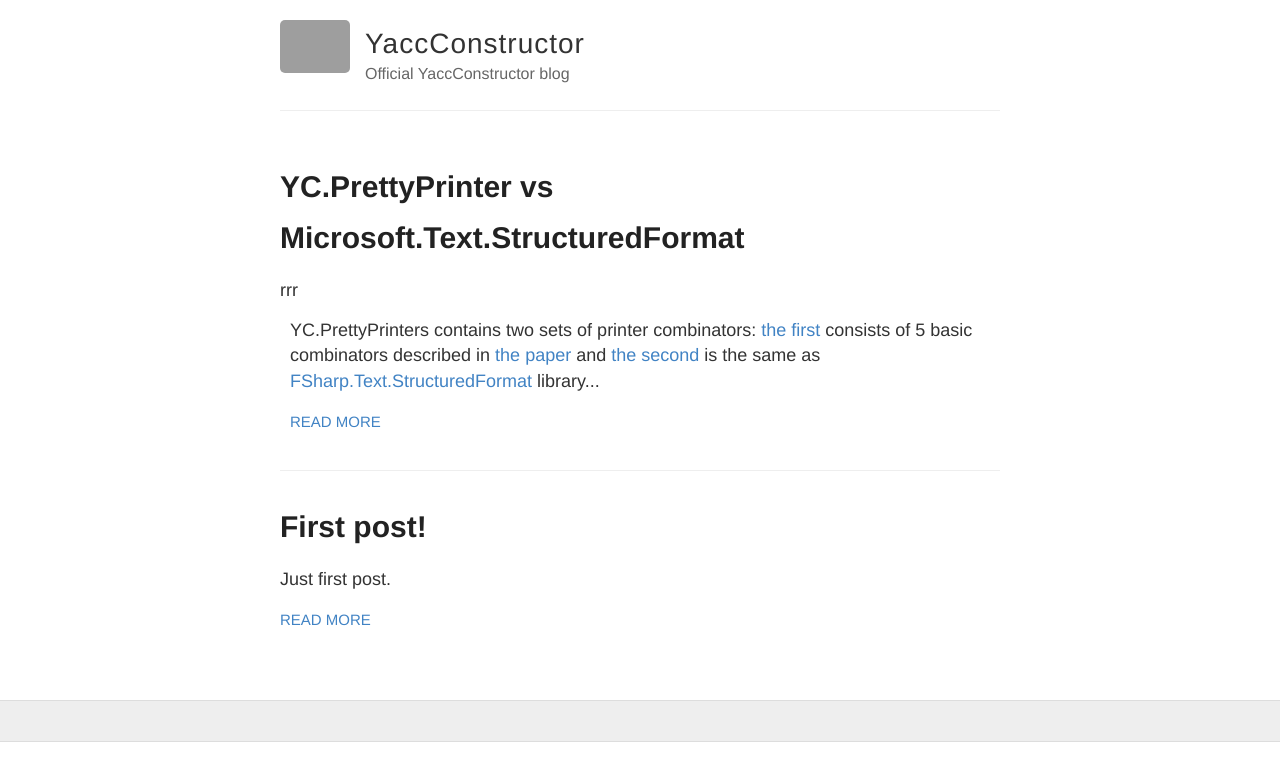
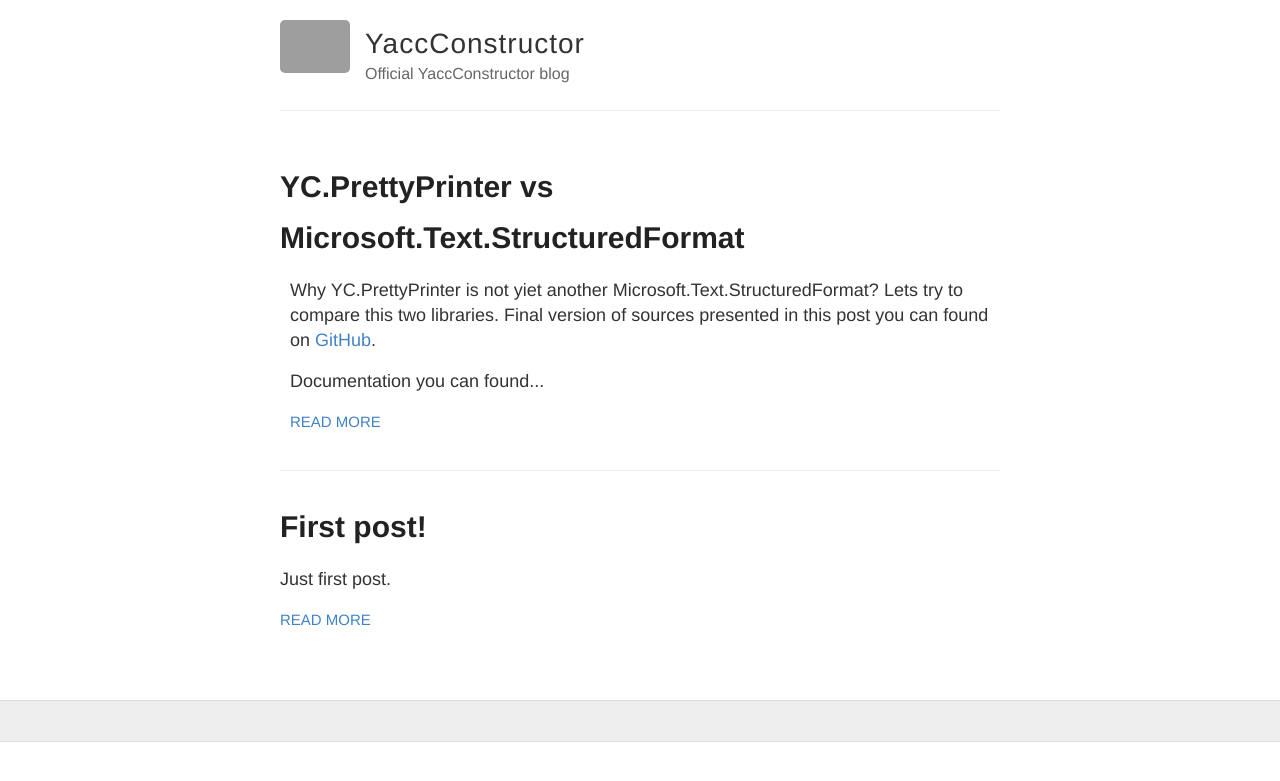
Before and after one commit to YaccConstructor/YaccConstructor.github.io, a Jekyll site: the page built from blog_index.html, in a window 1280 px wide. Shown: the top 781 px of the page. Built offline with Jekyll 4.4.1, drawn with Linux system fonts in a browser that asks for light colours; Markdown is read by kramdown in place of the engine named in the settings; some of the changed lines change nothing that is shown.

Commit message:
post in process

```diff
--- a/_posts/2015-08-14-YC.PrettyPrinter vs Microsoft.Text.StructuredFormat.md
+++ b/_posts/2015-08-14-YC.PrettyPrinter vs Microsoft.Text.StructuredFormat.md
@@ -6,30 +6,54 @@
 tags: [PrettyPrinter ]
 ---
 
-rrr
-
   <body>
     <div class="container">
       <div class="row">
         <div class="span9" id="main">
 
 
-<p>YC.PrettyPrinters contains two sets of printer combinators:
-<a href="http://yaccconstructor.github.io/YC.PrettyPrinter/reference/yc-prettyprinter-doc-doc.html">the first</a>
-consists of 5 basic combinators described in
-<a href="http://link.springer.com/chapter/10.1007%2F978-3-662-46823-4_21">the paper</a>
-and <a href="http://yaccconstructor.github.io/YC.PrettyPrinter/reference/yc-prettyprinter-structuredformat.html">the second</a> is the same as
-<a href="https://github.com/fsprojects/FSharpx.Extras/tree/master/src/FSharpx.Text.StructuredFormat">FSharp.Text.StructuredFormat</a>
-library provides. You can either use the set of basic combinators or the set of more high-level StructuredFormat-like combinators.</p>
+<p>Why YC.PrettyPrinter is not yiet another Microsoft.Text.StructuredFormat? Lets try to compare this two libraries. Final version of sources presented in this post you can found on <a href="https://github.com/YaccConstructor/YC.PrettyPrinter/blob/master/tests/Example/Program.fs">GitHub</a>.</p>
 
-<p>The best way to understand how to create pretty printers using our library is to take a look
-at <a href="https://github.com/YaccConstructor/YC.PrettyPrinter/blob/master/src/YC.PrettyPrinter/StructuredFormat.fs">our implementation</a> of
-<a href="https://github.com/fsprojects/FSharpx.Extras/tree/master/src/FSharpx.Text.StructuredFormat">FSharp.Text.StructuredFormat</a>.</p>
+<p>Documentation you can found here and here</p>
 
-<p>The following example demonstrates how to use this library.</p>
+<p>First of all, common header.</p>
 
-<table class="pre"><tr><td class="lines"><pre class="fssnip">
-<span class="l"> 1: </span>
+<table class="pre"><tr><td class="lines"><pre class="fssnip"><span class="l"> 1: </span>
+<span class="l"> 2: </span>
+<span class="l"> 3: </span>
+<span class="l"> 4: </span>
+<span class="l"> 5: </span>
+<span class="l"> 6: </span>
+<span class="l"> 7: </span>
+<span class="l"> 8: </span>
+<span class="l"> 9: </span>
+<span class="l">10: </span>
+<span class="l">11: </span>
+<span class="l">12: </span>
+<span class="l">13: </span>
+<span class="l">14: </span>
+</pre></td>
+<td class="snippet"><pre class="fssnip highlighted"><code lang="fsharp"><span class="k">module</span> <span onmouseout="hideTip(event, 'fs1', 1)" onmouseover="showTip(event, 'fs1', 1)" class="t">Example</span>
+
+<span class="k">open</span> <span class="i">Expr</span>
+<span class="k">open</span> <span class="i">Stmt</span>
+<span class="k">open</span> <span class="i">Stmt</span><span class="o">.</span><span class="i">Parser</span>
+<span class="k">open</span> <span class="i">CoreParser</span>
+
+<span class="k">let</span> <span onmouseout="hideTip(event, 'fs2', 2)" onmouseover="showTip(event, 'fs2', 2)" class="i">ast</span> <span class="o">=</span>
+    (<span class="o">&amp;</span><span class="s">&quot;if (1+4+5) { write(1+2+3+4);write(1+2)} else{ write(1+2+3+4+5)};&quot;</span>)
+    <span class="o">|&gt;</span> <span class="i">Stmt</span><span class="o">.</span><span class="i">Parser</span><span class="o">.</span><span class="i">parse</span> ()
+    <span class="o">|&gt;</span> <span onmouseout="hideTip(event, 'fs3', 3)" onmouseover="showTip(event, 'fs3', 3)" class="t">List</span><span class="o">.</span><span onmouseout="hideTip(event, 'fs4', 4)" onmouseover="showTip(event, 'fs4', 4)" class="f">head</span>
+    <span class="o">|&gt;</span> <span onmouseout="hideTip(event, 'fs5', 5)" onmouseover="showTip(event, 'fs5', 5)" class="f">fst</span>
+
+<span class="k">let</span> <span onmouseout="hideTip(event, 'fs6', 6)" onmouseover="showTip(event, 'fs6', 6)" class="i">width</span> <span class="o">=</span> <span class="n">25</span>
+</code></pre></td>
+</tr>
+</table>
+
+<p>I use custom parser for simple "C-like" language implemented for tests. In examples below I do not aimed to format input string. So, input and output syntax may be different. Also let we specify width for result layout.</p>
+
+<table class="pre"><tr><td class="lines"><pre class="fssnip"><span class="l"> 1: </span>
 <span class="l"> 2: </span>
 <span class="l"> 3: </span>
 <span class="l"> 4: </span>
@@ -50,110 +74,47 @@
 <span class="l">19: </span>
 <span class="l">20: </span>
 <span class="l">21: </span>
-<span class="l">22: </span>
-<span class="l">23: </span>
-<span class="l">24: </span>
-<span class="l">25: </span>
-<span class="l">26: </span>
-<span class="l">27: </span>
-<span class="l">28: </span>
-<span class="l">29: </span>
-<span class="l">30: </span>
-<span class="l">31: </span>
-<span class="l">32: </span>
-<span class="l">33: </span>
-<span class="l">34: </span>
-<span class="l">35: </span>
-<span class="l">36: </span>
-<span class="l">37: </span>
-<span class="l">38: </span>
-<span class="l">39: </span>
-<span class="l">40: </span>
-<span class="l">41: </span>
-<span class="l">42: </span>
-<span class="l">43: </span>
-<span class="l">44: </span>
-<span class="l">45: </span>
-<span class="l">46: </span>
-<span class="l">47: </span>
-<span class="l">48: </span>
-</pre>
-</td>
-<td class="snippet"><pre class="fssnip">
-<span class="prep">#r</span> <span class="s">@&quot;..\..\bin\YC.PrettyPrinter\YC.PrettyPrinter.dll&quot;</span>
+</pre></td>
+<td class="snippet"><pre class="fssnip highlighted"><code lang="fsharp"><span class="k">module</span> <span onmouseout="hideTip(event, 'fs7', 7)" onmouseover="showTip(event, 'fs7', 7)" class="t">SF</span> <span class="o">=</span>
+    <span class="k">open</span> <span onmouseout="hideTip(event, 'fs8', 8)" onmouseover="showTip(event, 'fs8', 8)" class="i">Microsoft</span><span class="o">.</span><span onmouseout="hideTip(event, 'fs9', 9)" onmouseover="showTip(event, 'fs9', 9)" class="i">FSharp</span><span class="o">.</span><span class="i">Text</span><span class="o">.</span><span class="i">StructuredFormat</span>
+    <span class="k">open</span> <span onmouseout="hideTip(event, 'fs8', 10)" onmouseover="showTip(event, 'fs8', 10)" class="i">Microsoft</span><span class="o">.</span><span onmouseout="hideTip(event, 'fs9', 11)" onmouseover="showTip(event, 'fs9', 11)" class="i">FSharp</span><span class="o">.</span><span class="i">Text</span><span class="o">.</span><span class="i">StructuredFormat</span><span class="o">.</span><span class="i">LayoutOps</span>
 
-<span class="k">open</span> <span onmouseout="hideTip(event, 'fs1', 1)" onmouseover="showTip(event, 'fs1', 1)" class="i">YC</span><span class="o">.</span><span onmouseout="hideTip(event, 'fs2', 2)" onmouseover="showTip(event, 'fs2', 2)" class="i">PrettyPrinter</span><span class="o">.</span><span onmouseout="hideTip(event, 'fs3', 3)" onmouseover="showTip(event, 'fs3', 3)" class="i">Pretty</span>
-<span class="k">open</span> <span onmouseout="hideTip(event, 'fs1', 4)" onmouseover="showTip(event, 'fs1', 4)" class="i">YC</span><span class="o">.</span><span onmouseout="hideTip(event, 'fs2', 5)" onmouseover="showTip(event, 'fs2', 5)" class="i">PrettyPrinter</span><span class="o">.</span><span onmouseout="hideTip(event, 'fs4', 6)" onmouseover="showTip(event, 'fs4', 6)" class="i">StructuredFormat</span>
+    <span class="k">let</span> <span class="k">rec</span> <span onmouseout="hideTip(event, 'fs10', 12)" onmouseover="showTip(event, 'fs10', 12)" class="f">print</span> <span onmouseout="hideTip(event, 'fs11', 13)" onmouseover="showTip(event, 'fs11', 13)" class="i">ast</span> <span class="o">=</span>
+        <span class="k">match</span> <span onmouseout="hideTip(event, 'fs11', 14)" onmouseover="showTip(event, 'fs11', 14)" class="i">ast</span> <span class="k">with</span>
+        | <span class="i">Expr</span><span class="o">.</span><span class="i">BinOp</span>(<span class="i">x</span>, <span class="i">y</span>, <span class="i">z</span>) <span class="k">-&gt;</span> <span onmouseout="hideTip(event, 'fs10', 15)" onmouseover="showTip(event, 'fs10', 15)" class="i">print</span> <span class="i">y</span> <span class="o">++</span> <span class="i">wordL</span> (<span onmouseout="hideTip(event, 'fs12', 16)" onmouseover="showTip(event, 'fs12', 16)" class="i">string</span> <span class="i">x</span>) <span class="o">^^</span> <span onmouseout="hideTip(event, 'fs10', 17)" onmouseover="showTip(event, 'fs10', 17)" class="i">print</span> <span class="i">z</span>
+        | <span class="i">Expr</span><span class="o">.</span><span class="i">Num</span> <span class="i">n</span> <span class="k">-&gt;</span> <span onmouseout="hideTip(event, 'fs12', 18)" onmouseover="showTip(event, 'fs12', 18)" class="i">string</span> <span class="i">n</span> <span class="o">|&gt;</span> <span class="i">wordL</span>
+        | <span class="i">Expr</span><span class="o">.</span><span class="i">Var</span> <span class="i">n</span> <span class="k">-&gt;</span> <span onmouseout="hideTip(event, 'fs12', 19)" onmouseover="showTip(event, 'fs12', 19)" class="i">string</span> <span class="i">n</span> <span class="o">|&gt;</span> <span class="i">wordL</span>
+    <span class="k">and</span> <span onmouseout="hideTip(event, 'fs13', 20)" onmouseover="showTip(event, 'fs13', 20)" class="f">printS</span> <span onmouseout="hideTip(event, 'fs11', 21)" onmouseover="showTip(event, 'fs11', 21)" class="i">ast</span> <span class="o">=</span>
+        <span class="k">match</span> <span onmouseout="hideTip(event, 'fs11', 22)" onmouseover="showTip(event, 'fs11', 22)" class="i">ast</span> <span class="k">with</span>
+        | <span class="i">Stmt</span><span class="o">.</span><span class="i">Write</span> <span class="i">s</span> <span class="k">-&gt;</span> <span class="i">wordL</span> <span class="s">&quot;write&quot;</span> <span class="o">^^</span> <span class="i">bracketL</span>(<span onmouseout="hideTip(event, 'fs10', 23)" onmouseover="showTip(event, 'fs10', 23)" class="i">print</span> <span class="i">s</span>)
+        | <span class="i">Stmt</span><span class="o">.</span><span onmouseout="hideTip(event, 'fs14', 24)" onmouseover="showTip(event, 'fs14', 24)" class="i">Seq</span>(<span class="i">s1</span>, <span class="i">s2</span>) <span class="k">-&gt;</span> (<span onmouseout="hideTip(event, 'fs13', 25)" onmouseover="showTip(event, 'fs13', 25)" class="i">printS</span> <span class="i">s1</span> <span class="o">^^</span> <span class="i">rightL</span> <span class="s">&quot;;&quot;</span>) <span class="o">@@</span> <span onmouseout="hideTip(event, 'fs13', 26)" onmouseover="showTip(event, 'fs13', 26)" class="i">printS</span> <span class="i">s2</span>
+        | <span class="i">Stmt</span><span class="o">.</span><span class="i">If</span>(<span class="i">c</span>,<span class="i">t</span>,<span class="i">f</span>) <span class="k">-&gt;</span>
+            <span class="k">let</span> <span class="i">_t</span> <span class="o">=</span> <span class="i">wordL</span> <span class="s">&quot;then&quot;</span> <span class="o">@@--</span> <span onmouseout="hideTip(event, 'fs13', 27)" onmouseover="showTip(event, 'fs13', 27)" class="i">printS</span> <span class="i">t</span>
+            <span class="k">let</span> <span class="i">_f</span> <span class="o">=</span> <span class="i">wordL</span> <span class="s">&quot;else&quot;</span> <span class="o">@@--</span> <span onmouseout="hideTip(event, 'fs13', 28)" onmouseover="showTip(event, 'fs13', 28)" class="i">printS</span> <span class="i">f</span>
+            (<span class="i">wordL</span> <span class="s">&quot;if&quot;</span> <span class="o">^^</span> <span class="i">bracketL</span>(<span onmouseout="hideTip(event, 'fs10', 29)" onmouseover="showTip(event, 'fs10', 29)" class="i">print</span> <span class="i">c</span>)) <span class="o">@@</span> <span class="i">_t</span> <span class="o">@@</span> <span class="i">_f</span>
 
-<span class="k">let</span> <span onmouseout="hideTip(event, 'fs5', 7)" onmouseover="showTip(event, 'fs5', 7)" class="f">stmt</span> <span onmouseout="hideTip(event, 'fs6', 8)" onmouseover="showTip(event, 'fs6', 8)" class="i">i</span> <span class="o">=</span> <span onmouseout="hideTip(event, 'fs7', 9)" onmouseover="showTip(event, 'fs7', 9)" class="f">wordL</span> <span class="o">&lt;|</span> <span class="s">&quot;stmt_&quot;</span> <span class="o">+</span> <span onmouseout="hideTip(event, 'fs8', 10)" onmouseover="showTip(event, 'fs8', 10)" class="f">string</span> <span onmouseout="hideTip(event, 'fs6', 11)" onmouseover="showTip(event, 'fs6', 11)" class="i">i</span>
-
-<span class="k">let</span> <span onmouseout="hideTip(event, 'fs9', 12)" onmouseover="showTip(event, 'fs9', 12)" class="f">stmtBlock</span> <span onmouseout="hideTip(event, 'fs10', 13)" onmouseover="showTip(event, 'fs10', 13)" class="i">k</span> <span class="o">=</span>
-    [<span class="k">for</span> <span onmouseout="hideTip(event, 'fs6', 14)" onmouseover="showTip(event, 'fs6', 14)" class="i">i</span> <span class="k">in</span> <span class="n">0</span> <span class="o">..</span> <span onmouseout="hideTip(event, 'fs10', 15)" onmouseover="showTip(event, 'fs10', 15)" class="i">k</span> <span class="o">-</span> <span class="n">1</span> <span class="k">-&gt;</span> <span onmouseout="hideTip(event, 'fs5', 16)" onmouseover="showTip(event, 'fs5', 16)" class="f">stmt</span> <span onmouseout="hideTip(event, 'fs6', 17)" onmouseover="showTip(event, 'fs6', 17)" class="i">i</span>]
-    <span class="o">|&gt;</span> <span onmouseout="hideTip(event, 'fs11', 18)" onmouseover="showTip(event, 'fs11', 18)" class="t">List</span><span class="o">.</span><span onmouseout="hideTip(event, 'fs12', 19)" onmouseover="showTip(event, 'fs12', 19)" class="f">reduce</span> (<span class="o">@@</span>)
-
-<span class="k">let</span> <span onmouseout="hideTip(event, 'fs13', 20)" onmouseover="showTip(event, 'fs13', 20)" class="i">layout</span> <span class="o">=</span>
-   <span class="k">let</span> <span onmouseout="hideTip(event, 'fs14', 21)" onmouseover="showTip(event, 'fs14', 21)" class="i">condBlock</span> <span class="o">=</span> <span onmouseout="hideTip(event, 'fs7', 22)" onmouseover="showTip(event, 'fs7', 22)" class="f">wordL</span> <span class="s">&quot;if&quot;</span> <span class="o">^^</span> <span onmouseout="hideTip(event, 'fs15', 23)" onmouseover="showTip(event, 'fs15', 23)" class="f">bracketL</span> (<span onmouseout="hideTip(event, 'fs7', 24)" onmouseover="showTip(event, 'fs7', 24)" class="f">wordL</span> <span class="s">&quot;cond&quot;</span>)
-   <span class="k">let</span> <span onmouseout="hideTip(event, 'fs16', 25)" onmouseover="showTip(event, 'fs16', 25)" class="i">thenBlock</span> <span class="o">=</span> <span onmouseout="hideTip(event, 'fs7', 26)" onmouseover="showTip(event, 'fs7', 26)" class="f">wordL</span> <span class="s">&quot;then&quot;</span> <span class="o">--</span> (<span onmouseout="hideTip(event, 'fs9', 27)" onmouseover="showTip(event, 'fs9', 27)" class="f">stmtBlock</span> <span class="n">2</span>)
-   <span class="k">let</span> <span onmouseout="hideTip(event, 'fs17', 28)" onmouseover="showTip(event, 'fs17', 28)" class="i">elseBlock</span> <span class="o">=</span> <span onmouseout="hideTip(event, 'fs7', 29)" onmouseover="showTip(event, 'fs7', 29)" class="f">wordL</span> <span class="s">&quot;else&quot;</span> <span class="o">--</span> (<span onmouseout="hideTip(event, 'fs9', 30)" onmouseover="showTip(event, 'fs9', 30)" class="f">stmtBlock</span> <span class="n">3</span>)
-   <span onmouseout="hideTip(event, 'fs14', 31)" onmouseover="showTip(event, 'fs14', 31)" class="i">condBlock</span>
-   <span class="o">@@</span> <span onmouseout="hideTip(event, 'fs16', 32)" onmouseover="showTip(event, 'fs16', 32)" class="i">thenBlock</span>
-   <span class="o">@@</span> <span onmouseout="hideTip(event, 'fs17', 33)" onmouseover="showTip(event, 'fs17', 33)" class="i">elseBlock</span>
-
-<span class="c">/// Method print chooses the best layout for your code.</span>
-<span class="c">/// First argument specializes a maximum possible width.</span>
-<span class="k">let</span> <span onmouseout="hideTip(event, 'fs18', 34)" onmouseover="showTip(event, 'fs18', 34)" class="i">str</span> <span class="o">=</span> <span onmouseout="hideTip(event, 'fs19', 35)" onmouseover="showTip(event, 'fs19', 35)" class="f">print</span> <span class="n">10</span> <span onmouseout="hideTip(event, 'fs13', 36)" onmouseover="showTip(event, 'fs13', 36)" class="i">layout</span>
-<span onmouseout="hideTip(event, 'fs20', 37)" onmouseover="showTip(event, 'fs20', 37)" class="f">printfn</span> <span class="s">&quot;Narrow box:</span><span class="e">\n</span><span class="s"></span><span class="pf">%s</span><span class="s">&quot;</span> <span onmouseout="hideTip(event, 'fs18', 38)" onmouseover="showTip(event, 'fs18', 38)" class="i">str</span>
-
-<span class="k">let</span> <span onmouseout="hideTip(event, 'fs21', 39)" onmouseover="showTip(event, 'fs21', 39)" class="i">str2</span> <span class="o">=</span> <span onmouseout="hideTip(event, 'fs19', 40)" onmouseover="showTip(event, 'fs19', 40)" class="f">print</span> <span class="n">30</span> <span onmouseout="hideTip(event, 'fs13', 41)" onmouseover="showTip(event, 'fs13', 41)" class="i">layout</span>
-<span onmouseout="hideTip(event, 'fs20', 42)" onmouseover="showTip(event, 'fs20', 42)" class="f">printfn</span> <span class="s">&quot;</span><span class="e">\n</span><span class="s">Wide box:</span><span class="e">\n</span><span class="s"></span><span class="pf">%s</span><span class="s">&quot;</span> <span onmouseout="hideTip(event, 'fs21', 43)" onmouseover="showTip(event, 'fs21', 43)" class="i">str2</span>
-
-<span class="c">(*</span>
-<span class="c">Expected result:</span>
-
-<span class="c">Narrow box:</span>
-<span class="c">if (cond)</span>
-<span class="c">then</span>
-<span class="c"> stmt_0</span>
-<span class="c"> stmt_1</span>
-<span class="c">else</span>
-<span class="c"> stmt_0</span>
-<span class="c"> stmt_1</span>
-<span class="c"> stmt_2</span>
-
-<span class="c">Wide box:</span>
-<span class="c">if (cond)</span>
-<span class="c">then stmt_0</span>
-<span class="c">     stmt_1</span>
-<span class="c">else stmt_0</span>
-<span class="c">     stmt_1</span>
-<span class="c">     stmt_2</span>
-<span class="c">*)</span>
-</pre>
-</td>
+    <span class="k">let</span> <span onmouseout="hideTip(event, 'fs15', 30)" onmouseover="showTip(event, 'fs15', 30)" class="f">str</span> <span onmouseout="hideTip(event, 'fs11', 31)" onmouseover="showTip(event, 'fs11', 31)" class="i">ast</span> <span class="o">=</span>
+        <span onmouseout="hideTip(event, 'fs13', 32)" onmouseover="showTip(event, 'fs13', 32)" class="f">printS</span> <span onmouseout="hideTip(event, 'fs11', 33)" onmouseover="showTip(event, 'fs11', 33)" class="i">ast</span>
+        <span class="o">|&gt;</span> <span class="i">Display</span><span class="o">.</span><span class="i">layout_to_string</span> {<span class="i">FormatOptions</span><span class="o">.</span><span class="i">Default</span> <span class="k">with</span> <span class="i">PrintWidth</span> <span class="o">=</span> <span onmouseout="hideTip(event, 'fs6', 34)" onmouseover="showTip(event, 'fs6', 34)" class="i">width</span>}
+</code></pre></td>
 </tr>
 </table>
 
-<div class="tip" id="fs1">namespace YC</div>
-<div class="tip" id="fs2">namespace YC.PrettyPrinter</div>
-<div class="tip" id="fs3">module Pretty<br /><br />from YC.PrettyPrinter</div>
-<div class="tip" id="fs4">module StructuredFormat<br /><br />from YC.PrettyPrinter</div>
-<div class="tip" id="fs5">val stmt : i:int -&gt; YC.PrettyPrinter.Doc.Doc<br /><br />Full name: Tutorial.stmt</div>
-<div class="tip" id="fs6">val i : int</div>
-<div class="tip" id="fs7">val wordL : s:string -&gt; YC.PrettyPrinter.Doc.Doc<br /><br />Full name: YC.PrettyPrinter.StructuredFormat.wordL</div>
-<div class="tip" id="fs8">Multiple items<br />val string : value:&#39;T -&gt; string<br /><br />Full name: Microsoft.FSharp.Core.Operators.string<br /><br />--------------------<br />type string = System.String<br /><br />Full name: Microsoft.FSharp.Core.string</div>
-<div class="tip" id="fs9">val stmtBlock : k:int -&gt; YC.PrettyPrinter.Doc.Doc<br /><br />Full name: Tutorial.stmtBlock</div>
-<div class="tip" id="fs10">val k : int</div>
-<div class="tip" id="fs11">Multiple items<br />module List<br /><br />from Microsoft.FSharp.Collections<br /><br />--------------------<br />type List&lt;&#39;T&gt; =<br />&#160;&#160;| ( [] )<br />&#160;&#160;| ( :: ) of Head: &#39;T * Tail: &#39;T list<br />&#160;&#160;interface IEnumerable<br />&#160;&#160;interface IEnumerable&lt;&#39;T&gt;<br />&#160;&#160;member Head : &#39;T<br />&#160;&#160;member IsEmpty : bool<br />&#160;&#160;member Item : index:int -&gt; &#39;T with get<br />&#160;&#160;member Length : int<br />&#160;&#160;member Tail : &#39;T list<br />&#160;&#160;static member Cons : head:&#39;T * tail:&#39;T list -&gt; &#39;T list<br />&#160;&#160;static member Empty : &#39;T list<br /><br />Full name: Microsoft.FSharp.Collections.List&lt;_&gt;</div>
-<div class="tip" id="fs12">val reduce : reduction:(&#39;T -&gt; &#39;T -&gt; &#39;T) -&gt; list:&#39;T list -&gt; &#39;T<br /><br />Full name: Microsoft.FSharp.Collections.List.reduce</div>
-<div class="tip" id="fs13">val layout : YC.PrettyPrinter.Doc.Doc<br /><br />Full name: Tutorial.layout</div>
-<div class="tip" id="fs14">val condBlock : YC.PrettyPrinter.Doc.Doc</div>
-<div class="tip" id="fs15">val bracketL : l:YC.PrettyPrinter.Doc.Doc -&gt; YC.PrettyPrinter.Doc.Doc<br /><br />Full name: YC.PrettyPrinter.StructuredFormat.bracketL</div>
-<div class="tip" id="fs16">val thenBlock : YC.PrettyPrinter.Doc.Doc</div>
-<div class="tip" id="fs17">val elseBlock : YC.PrettyPrinter.Doc.Doc</div>
-<div class="tip" id="fs18">val str : string<br /><br />Full name: Tutorial.str<br /><em><br /><br />&#160;Method print chooses the best layout for your code.<br />&#160;First argument specializes a maximum possible width.</em></div>
-<div class="tip" id="fs19">val print : resultWidth:int -&gt; d:YC.PrettyPrinter.Doc.Doc -&gt; string<br /><br />Full name: YC.PrettyPrinter.Pretty.print</div>
-<div class="tip" id="fs20">val printfn : format:Printf.TextWriterFormat&lt;&#39;T&gt; -&gt; &#39;T<br /><br />Full name: Microsoft.FSharp.Core.ExtraTopLevelOperators.printfn</div>
-<div class="tip" id="fs21">val str2 : string<br /><br />Full name: Tutorial.str2</div>
+<div class="tip" id="fs1">module Example</div>
+<div class="tip" id="fs2">val ast : obj<br /><br />Full name: Example.ast</div>
+<div class="tip" id="fs3">Multiple items<br />module List<br /><br />from Microsoft.FSharp.Collections<br /><br />--------------------<br />type List&lt;&#39;T&gt; =<br />&#160;&#160;| ( [] )<br />&#160;&#160;| ( :: ) of Head: &#39;T * Tail: &#39;T list<br />&#160;&#160;interface IEnumerable<br />&#160;&#160;interface IEnumerable&lt;&#39;T&gt;<br />&#160;&#160;member Head : &#39;T<br />&#160;&#160;member IsEmpty : bool<br />&#160;&#160;member Item : index:int -&gt; &#39;T with get<br />&#160;&#160;member Length : int<br />&#160;&#160;member Tail : &#39;T list<br />&#160;&#160;static member Cons : head:&#39;T * tail:&#39;T list -&gt; &#39;T list<br />&#160;&#160;static member Empty : &#39;T list<br /><br />Full name: Microsoft.FSharp.Collections.List&lt;_&gt;</div>
+<div class="tip" id="fs4">val head : list:&#39;T list -&gt; &#39;T<br /><br />Full name: Microsoft.FSharp.Collections.List.head</div>
+<div class="tip" id="fs5">val fst : tuple:(&#39;T1 * &#39;T2) -&gt; &#39;T1<br /><br />Full name: Microsoft.FSharp.Core.Operators.fst</div>
+<div class="tip" id="fs6">val width : int<br /><br />Full name: Example.width</div>
+<div class="tip" id="fs7">module SF<br /><br />from Example</div>
+<div class="tip" id="fs8">namespace Microsoft</div>
+<div class="tip" id="fs9">namespace Microsoft.FSharp</div>
+<div class="tip" id="fs10">val print : ast:&#39;a -&gt; &#39;b<br /><br />Full name: Example.SF.print</div>
+<div class="tip" id="fs11">val ast : &#39;a</div>
+<div class="tip" id="fs12">Multiple items<br />val string : value:&#39;T -&gt; string<br /><br />Full name: Microsoft.FSharp.Core.Operators.string<br /><br />--------------------<br />type string = System.String<br /><br />Full name: Microsoft.FSharp.Core.string</div>
+<div class="tip" id="fs13">val printS : ast:&#39;a -&gt; &#39;b<br /><br />Full name: Example.SF.printS</div>
+<div class="tip" id="fs14">module Seq<br /><br />from Microsoft.FSharp.Collections</div>
+<div class="tip" id="fs15">val str : ast:&#39;a -&gt; &#39;b<br /><br />Full name: Example.SF.str</div>
 </div>
 </div>
 </div>
```
